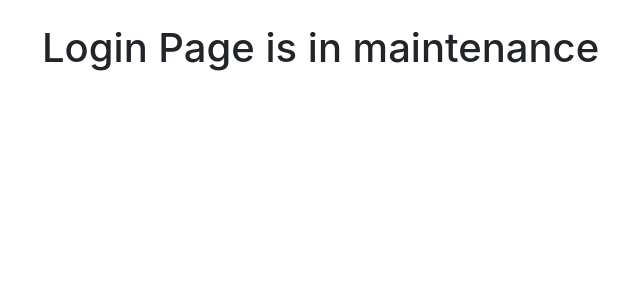
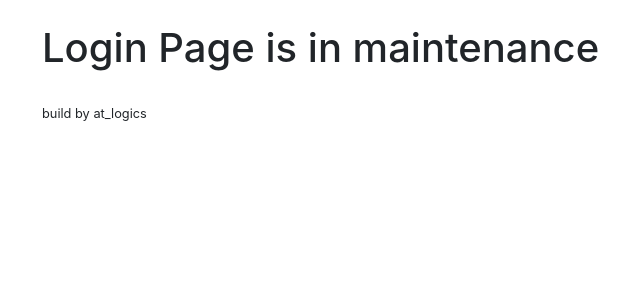
Before and after one commit to Akhil-Tony/Blog-App-Using-Flask, a Flask app: page / in a window 1280 px wide. Shown: the part 56-356 px from the top of the page, without its empty margins (43-683 px from the left). Run offline with Flask 2, Linux system fonts and the light colour scheme; some libraries are stand-ins or nearby versions.

Commit message:
Update index.html

```diff
--- a/templates/index.html
+++ b/templates/index.html
@@ -6,4 +6,5 @@
 <br>
 <h1>Login Page is in maintenance</h1>
 <br>
+<small>build by at_logics<small>
 {% endblock %}
```
